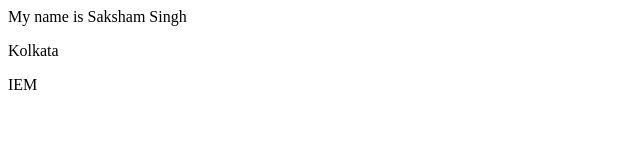
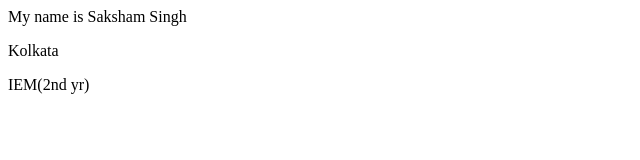
Before and after one commit to Saksham-76/MyInfo, a plain HTML site: page index.html in a window 1280 px wide. Shown: the full height of the page, 0-640 px from the left. Drawn offline with Linux system fonts and the light colour scheme.

Commit message:
Added yr

```diff
--- a/index.html
+++ b/index.html
@@ -1,3 +1,3 @@
 <p>My name is Saksham Singh</p>
 <p>Kolkata</p>
-<p>IEM</p>
+<p>IEM(2nd yr)</p>
```
